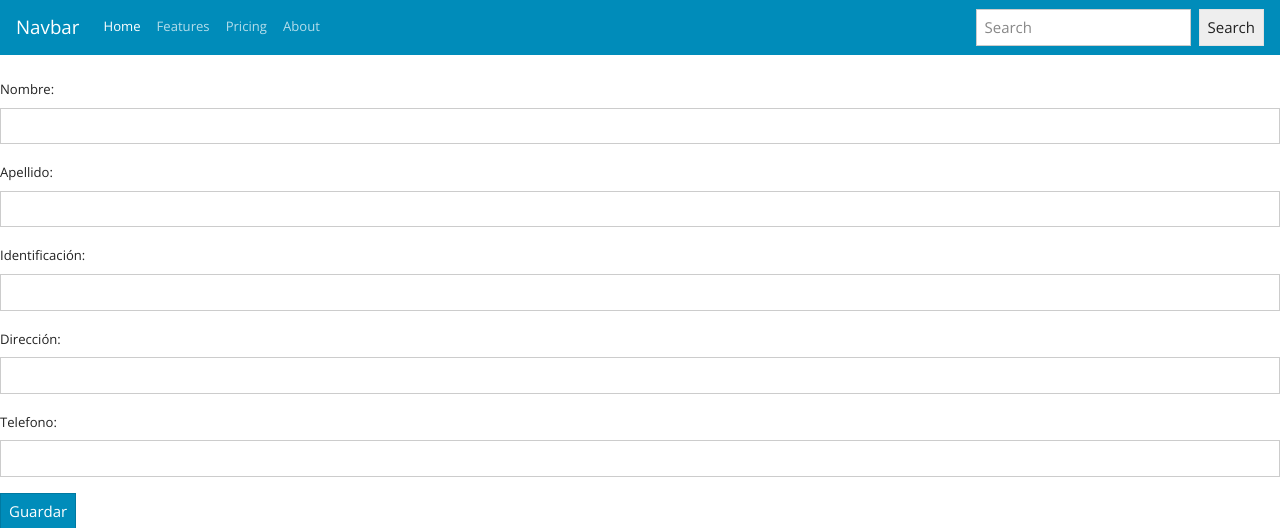
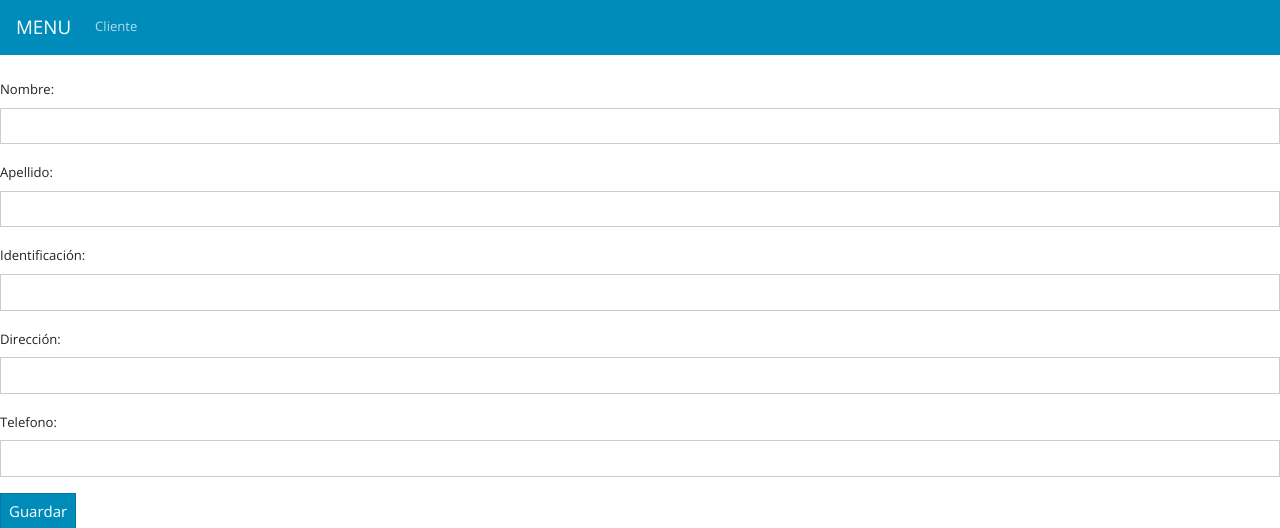
Before and after one commit to Junio28/appalmacen, a Django app: page /cliente/nuevo/ in a window 1280 px wide. Shown: the top 528 px of the page. Run offline with Django 3.2, Linux system fonts and the light colour scheme; some libraries are stand-ins or nearby versions.

Commit message:
Configurar el menú

```diff
--- a/templates/base/base.html
+++ b/templates/base/base.html
@@ -11,30 +11,17 @@
 <body>
     {% block header %}
     <nav class="navbar navbar-expand-lg navbar-dark bg-primary">
-      <a class="navbar-brand" href="#">Navbar</a>
+      <a class="navbar-brand" href="#">MENU</a>
       <button class="navbar-toggler" type="button" data-toggle="collapse" data-target="#navbarColor01" aria-controls="navbarColor01" aria-expanded="false" aria-label="Toggle navigation">
         <span class="navbar-toggler-icon"></span>
       </button>
 
       <div class="collapse navbar-collapse" id="navbarColor01">
         <ul class="navbar-nav mr-auto">
-          <li class="nav-item active">
-            <a class="nav-link" href="#">Home <span class="sr-only">(current)</span></a>
-          </li>
           <li class="nav-item">
-            <a class="nav-link" href="#">Features</a>
-          </li>
-          <li class="nav-item">
-            <a class="nav-link" href="#">Pricing</a>
-          </li>
-          <li class="nav-item">
-            <a class="nav-link" href="#">About</a>
+            <a class="nav-link" href="{% url 'cliente:client_list' %}" >Cliente</a>
           </li>
         </ul>
-        <form class="form-inline my-2 my-lg-0">
-          <input class="form-control mr-sm-2" type="text" placeholder="Search">
-          <button class="btn btn-secondary my-2 my-sm-0" type="submit">Search</button>
-        </form>
       </div>
     </nav>
    {% endblock %}
```
